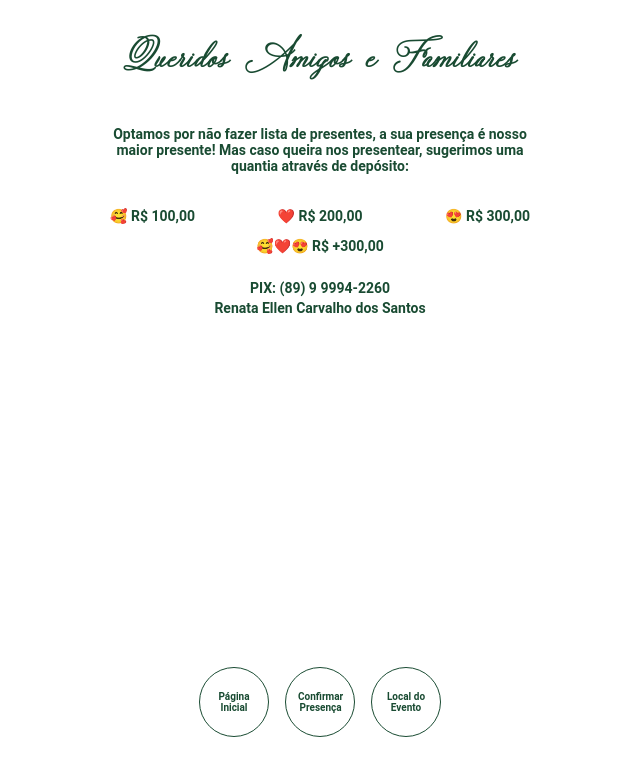
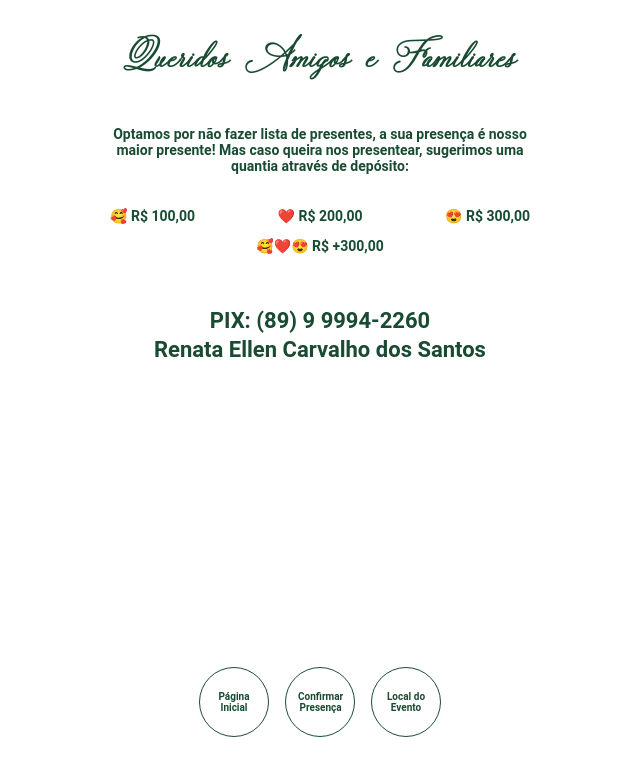
Before and after one commit to azevedev/conv-isaac-raquel, a Vue app: page /presents in a window 1280 px wide. Shown: the top 776 px of the page, without its empty margins (320-960 px from the left). Built offline with nearby package versions, Linux system fonts and the light colour scheme.

Commit message:
pix minor adjust

```diff
--- a/src/views/Presents.vue
+++ b/src/views/Presents.vue
@@ -13,11 +13,11 @@ margin-bottom: 18px;">
                     <p>❤️ R$ 200,00</p>
                     <p>😍 R$ 300,00</p>
                 </div>
-                <div class="card" style="margin-bottom: 22px; flex-direction: row; animation-delay: 0.3s;">
+                <div class="card" style="margin-bottom: 50px; flex-direction: row; animation-delay: 0.3s;">
                  <p>🥰❤️😍 R$ +300,00</p>
                 </div>
 
-                <div class="card" style="animation-delay: 0.4s;">
+                <div class="card" style="animation-delay: 0.4s; font-size: 22px;">
                     <p><b>PIX:</b> (89) 9 9994-2260 </p>
                     <p>Renata Ellen Carvalho dos Santos</p>
                 </div>
```
